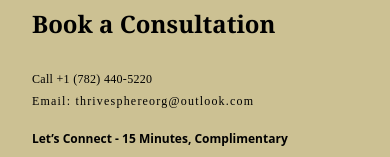
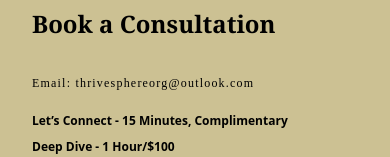
Before and after one commit to naps4444/thrivesphere, a Next.js app: page /services/1 in a window 390 px wide. Shown: the part 825-982 px from the top of the page. Built offline with nearby package versions, Linux system fonts and the light colour scheme; no server answers; a web font is replaced by a local one.

Commit message:
removed the phone number and modified how ND should be written

```diff
--- a/src/components/Author.js
+++ b/src/components/Author.js
@@ -24,7 +24,7 @@ const Author = () => {
 
         <h1 className="mt-8 text-base 2xl:text-xl font-cinzel">ABOUT</h1>
 
-        <h1 className="mt-4 font-cinzel lg:text-[36px] font-bold tracking-wide leading-relaxed">NDUKA   AHILAKA "ND"</h1>
+        <h1 className="mt-4 font-cinzel lg:text-[36px] font-bold tracking-wide leading-relaxed">NDUKA (ND) AHILAKA</h1>
 
         <div className="flex flex-col gap-4 mt-2 font-volkhov lg:text-xl xl:text-2xl 2xl:text-3xl">
         <p>
--- a/src/components/Footer.js
+++ b/src/components/Footer.js
@@ -25,9 +25,18 @@ const Footer = () => {
         </div>
 
         <div className="font-rakkas mt-2">
-          <p className="tracking-wide md:tracking-normal">Call +1 (782) 440-5220</p>
-          <p className="mt-1 tracking-widest md:tracking-normal">Email: thrivesphereorg@outlook.com</p>
-        </div>
+  {/* <p className="tracking-wide md:tracking-normal">Call +1 (782) 440-5220</p> */}
+  <p className="mt-1 tracking-widest md:tracking-normal">
+    Email:{" "}
+    <a
+      href="mailto:thrivesphereorg@outlook.com"
+      className=" hover:bg-[#878165] hover:text-white transition-colors duration-200"
+    >
+      thrivesphereorg@outlook.com
+    </a>
+  </p>
+</div>
+
 
         <div className="flex flex-col gap-2 font-semibold">
           <p>Let’s Connect - 15 Minutes, Complimentary</p>
```
